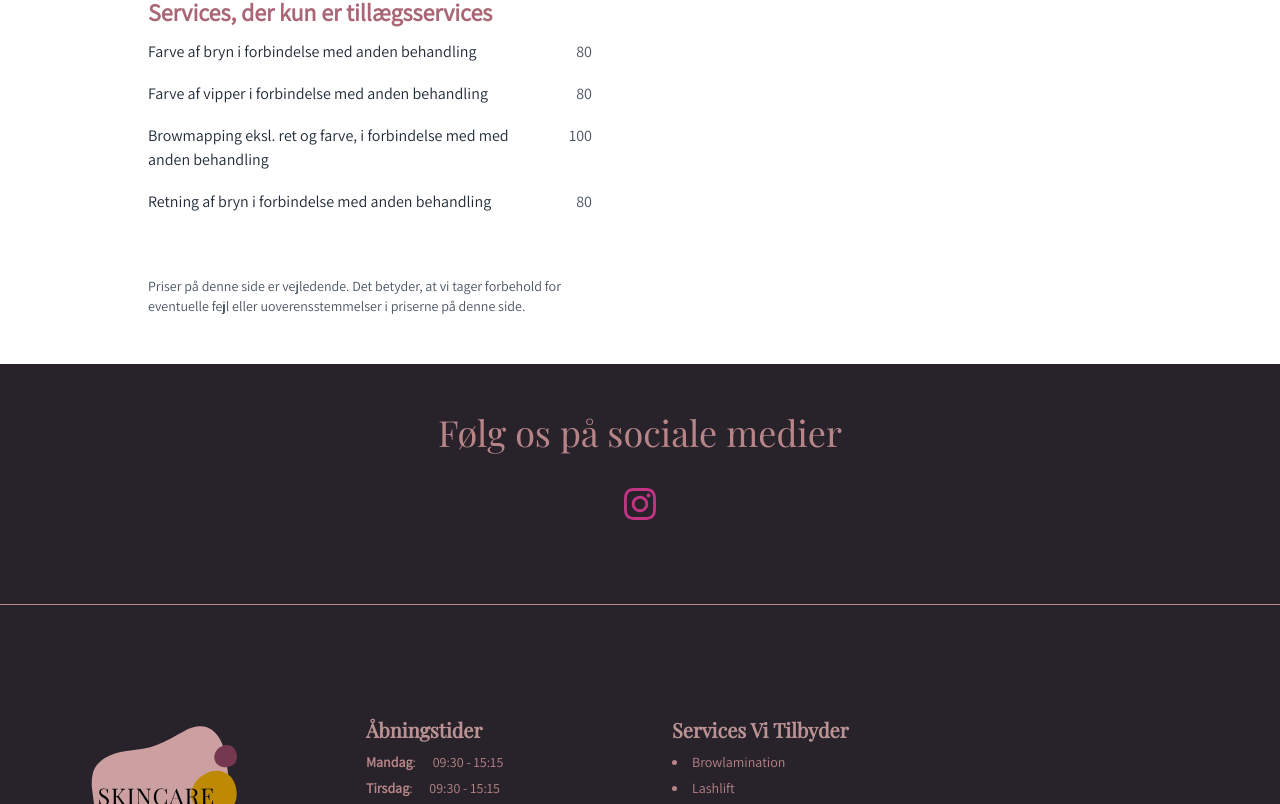
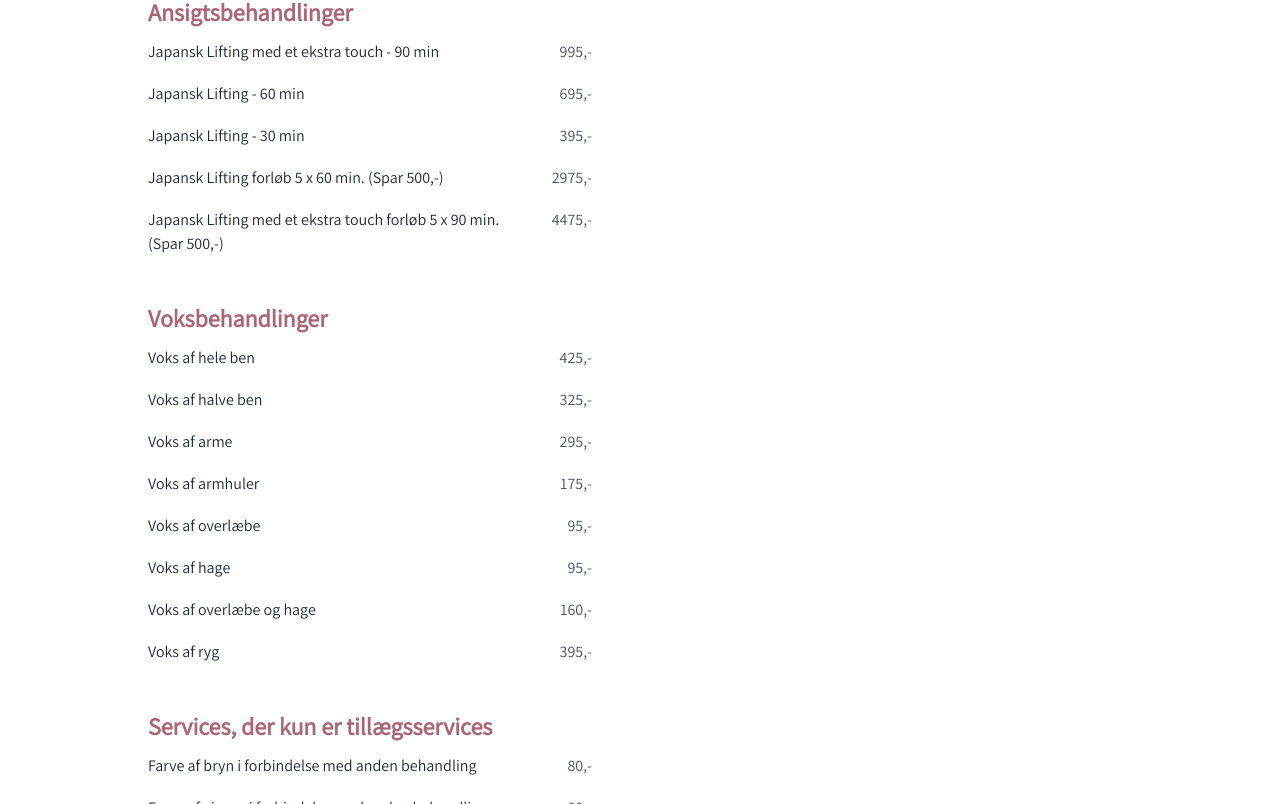
Before and after one commit to phansen88/scbh, a Next.js app: page /behandlinger in a window 1280 px wide. Shown: the part 836-1640 px from the top of the page. Built offline with nearby package versions, Linux system fonts and the light colour scheme; grey boxes are pictures that could not be loaded.

Commit message:
Updated prices

```diff
--- a/components/AppointmentWidget.tsx
+++ b/components/AppointmentWidget.tsx
@@ -79,8 +79,8 @@ const AppointmentWidget = ({ timeslots }: AppointmentWidgetProps) => {
           </form>
                 */}
       <p className="block font-sans text-base font-normal leading-relaxed text-inherit antialiased">
-        Skincare by Hammer er en lokal lille skønhedsklinik, hvor du vil opleve
-        en dejlig stemning og ro.
+        Skincare by Hammer er en lokal lille skønhedsklinik i Hedehusene, hvor
+        du vil opleve en dejlig stemning og ro.
       </p>
       <p className="block font-sans text-base font-normal leading-relaxed text-inherit antialiased mt-4">
         Når du træder ind ad døren bliver du mødt af dæmpet musik, dejlige milde
--- a/src/app/(primary)/behandlinger/page.tsx
+++ b/src/app/(primary)/behandlinger/page.tsx
@@ -1,3 +1,5 @@
+import { title } from 'process';
+
 export default function Behandlinger() {
   const services = [
     {
@@ -6,12 +8,14 @@ export default function Behandlinger() {
       description: '',
       price: 450,
       duration: 50,
+      active: true,
     },
     {
       title: 'Lashlift inkl. keratinkur og fugtbehandling/efterpleje',
       description: '',
       price: 420,
-      duration: 40,
+      duration: 45,
+      active: true,
     },
     {
       title:
@@ -19,36 +23,154 @@ export default function Behandlinger() {
       description: '',
       price: 875,
       duration: 90,
+      active: true,
     },
     {
       title: 'Browmapping inkl. retning, farve og styling',
       description: '',
       price: 295,
       duration: 30,
+      active: true,
     },
     {
       title: 'Retning af bryn, samt farve af bryn og vipper, inkl. let styling',
       description: '',
       price: 295,
-      duration: 30,
+      duration: 35,
+      active: true,
     },
     {
       title: 'Farve af vipper',
       description: '',
       price: 135,
       duration: 15,
+      active: true,
     },
     {
       title: 'Farve af bryn',
       description: '',
       price: 135,
       duration: 15,
+      active: true,
     },
     {
       title: 'Retning af bryn',
       description: '',
       price: 135,
       duration: 15,
+      active: true,
+    },
+  ];
+
+  const faceServives = [
+    {
+      title: 'Japansk Lifting med et ekstra touch - 90 min',
+      description: '',
+      price: 995,
+      duration: 90,
+      active: true,
+    },
+    {
+      title: 'Japansk Lifting - 60 min',
+      description: '',
+      price: 695,
+      duration: 60,
+      active: true,
+    },
+    {
+      title: 'Japansk Lifting - 30 min',
+      description: '',
+      price: 395,
+      duration: 30,
+      active: true,
+    },
+    {
+      title: 'Japansk Lifting forløb 5 x 60 min. (Spar 500,-)',
+      description: '',
+      price: 2975,
+      duration: 60,
+      active: true,
+    },
+    {
+      title:
+        'Japansk Lifting med et ekstra touch forløb 5 x 90 min. (Spar 500,-)',
+      description: '',
+      price: 4475,
+      duration: 90,
+      active: true,
+    },
+    {
+      title: 'Gua Sha - 30 min',
+      description: '',
+      price: 350,
+      duration: 30,
+      active: false,
+    },
+    {
+      title: 'Gua Sha - 60 min',
+      description: '',
+      price: 595,
+      duration: 60,
+      active: false,
+    },
+  ];
+
+  const waxServices = [
+    {
+      title: 'Voks af hele ben',
+      description: '',
+      price: 425,
+      duration: 50,
+      active: true,
+    },
+    {
+      title: 'Voks af halve ben',
+      description: '',
+      price: 325,
+      duration: 30,
+      active: true,
+    },
+    {
+      title: 'Voks af arme',
+      description: '',
+      price: 295,
+      duration: 30,
+      active: true,
+    },
+    {
+      title: 'Voks af armhuler',
+      description: '',
+      price: 175,
+      duration: 15,
+      active: true,
+    },
+    {
+      title: 'Voks af overlæbe',
+      description: '',
+      price: 95,
+      duration: 15,
+      active: true,
+    },
+    {
+      title: 'Voks af hage',
+      description: '',
+      price: 95,
+      duration: 15,
+      active: true,
+    },
+    {
+      title: 'Voks af overlæbe og hage',
+      description: '',
+      price: 160,
+      duration: 20,
+      active: true,
+    },
+    {
+      title: 'Voks af ryg',
+      description: '',
+      price: 395,
+      duration: 30,
+      active: true,
     },
   ];
 
@@ -58,12 +180,14 @@ export default function Behandlinger() {
       description: '',
       price: 80,
       duration: 10,
+      active: true,
     },
     {
       title: 'Farve af vipper i forbindelse med anden behandling',
       description: '',
       price: 80,
       duration: 10,
+      active: true,
     },
     {
       title:
@@ -71,12 +195,28 @@ export default function Behandlinger() {
       description: '',
       price: 100,
       duration: 10,
+      active: true,
     },
     {
       title: 'Retning af bryn i forbindelse med anden behandling',
       description: '',
       price: 80,
       duration: 10,
+      active: true,
+    },
+    {
+      title: 'Bright Eyed Hydrogel Mask',
+      description: '',
+      price: 40,
+      duration: 0,
+      active: true,
+    },
+    {
+      title: 'Gua Sha',
+      description: '',
+      price: 250,
+      duration: 30,
+      active: false,
     },
   ];
 
@@ -99,7 +239,8 @@ export default function Behandlinger() {
             className="space-y-2 mt-4"
             aria-label="Oversigt over behandlinger inden for Bryn og vipper inkl. priser"
           >
-            {services.map((service, index) => (
+            {services.map((service, index) =>
+              service.active ? (
                 <div
                   className="flex"
                   key={index}
@@ -111,18 +252,23 @@ export default function Behandlinger() {
                     <p className="font-medium leading-6 text-gray-800">
                       {service.title}
                     </p>
-                  <p className="ml-10 text-gray-600">{service.price}</p>
+                    <p className="ml-10 text-gray-600">{service.price},-</p>
                   </div>
                 </div>
-            ))}
+              ) : (
+                ''
+              )
+            )}
+
             <div className="flex">
               <div className="mt-8">
                 <h3 className="text-lg sm:text-2xl font-bold leading-6 text-lash-pink-600">
-                  Services, der kun er tillægsservices
+                  Ansigtsbehandlinger
                 </h3>
               </div>
             </div>
-            {additionalServices.map((service, index) => (
+            {faceServives.map((service, index) =>
+              service.active ? (
                 <div
                   className="flex"
                   key={index}
@@ -134,10 +280,69 @@ export default function Behandlinger() {
                     <p className="font-medium leading-6 text-gray-800">
                       {service.title}
                     </p>
-                  <p className="ml-10 text-gray-600">{service.price}</p>
+                    <p className="ml-10 text-gray-600">{service.price},-</p>
                   </div>
                 </div>
-            ))}
+              ) : (
+                ''
+              )
+            )}
+
+            <div className="flex">
+              <div className="mt-8">
+                <h3 className="text-lg sm:text-2xl font-bold leading-6 text-lash-pink-600">
+                  Voksbehandlinger
+                </h3>
+              </div>
+            </div>
+            {waxServices.map((service, index) =>
+              service.active ? (
+                <div
+                  className="flex"
+                  key={index}
+                  aria-description={
+                    service.title + ` til pris: ` + service.price + `kroner.`
+                  }
+                >
+                  <div className="flex items-baseline justify-between flex-1 mt-1 mb-1.5">
+                    <p className="font-medium leading-6 text-gray-800">
+                      {service.title}
+                    </p>
+                    <p className="ml-10 text-gray-600">{service.price},-</p>
+                  </div>
+                </div>
+              ) : (
+                ''
+              )
+            )}
+
+            <div className="flex">
+              <div className="mt-8">
+                <h3 className="text-lg sm:text-2xl font-bold leading-6 text-lash-pink-600">
+                  Services, der kun er tillægsservices
+                </h3>
+              </div>
+            </div>
+            {additionalServices.map((service, index) =>
+              service.active ? (
+                <div
+                  className="flex"
+                  key={index}
+                  aria-description={
+                    service.title + ` til pris: ` + service.price + `kroner.`
+                  }
+                >
+                  <div className="flex items-baseline justify-between flex-1 mt-1 mb-1.5">
+                    <p className="font-medium leading-6 text-gray-800">
+                      {service.title}
+                    </p>
+                    <p className="ml-10 text-gray-600">{service.price},-</p>
+                  </div>
+                </div>
+              ) : (
+                ''
+              )
+            )}
           </div>
           <div className="flex mt-14">
             <p className="text-gray-600 text-sm">
```
Lines whose indentation alone changed are shown as unchanged.
